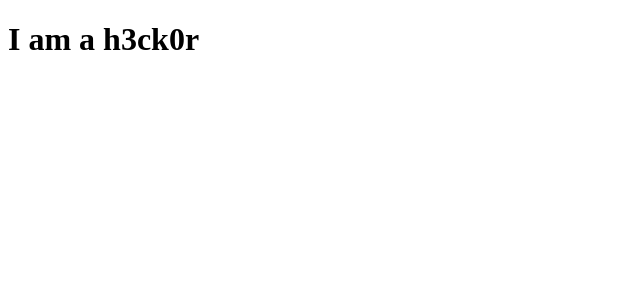
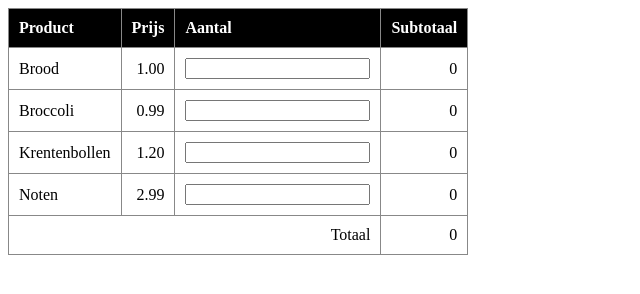
Before and after one commit to Mortivarus/shoppinglist, a plain HTML site: page index.html in a window 1280 px wide. Shown: the whole page, without its empty margins (0-640 px from the left). Drawn offline with Linux system fonts and the light colour scheme.

Commit message:
Go go Gadget shopping list!

```diff
--- a/index.html
+++ b/index.html
@@ -8,7 +8,52 @@
 </head>
 <body>
     <script src="scripts.js"></script>
+    <table>
+        <tr>
+            <th>Product</th>
+            <th>Prijs</th>
+            <th>Aantal</th>
+            <th>Subtotaal</th>
+        </tr>
+        <tr>
+            <td>Brood</td>
+            <td class="productPrice" id="number">1.00</td>
+            <td><input type="number" class="productQuantity"></td>
+            <td class="productTotalCost" id="number">0</td>
+        </tr>
+        <tr>
+            <td>Broccoli</td>
+            <td class="productPrice" id="number">0.99</td>
+            <td><input type="number" class="productQuantity"></td>
+            <td class="productTotalCost" id="number">0</td>
+        </tr>
+        <tr>
+            <td>Krentenbollen</td>
+            <td class="productPrice" id="number">1.20</td>
+            <td><input type="number" class="productQuantity"></td>
+            <td class="productTotalCost" id="number">0</td>
+        </tr>
+        <tr>
+            <td>Noten</td>
+            <td class="productPrice" id="number">2.99</td>
+            <td><input type="number" class="productQuantity"></td>
+            <td class="productTotalCost" id="number">0</td>
+        </tr>
+        <tr>
+            <td colspan="3" id="total">Totaal</td>
+            <td id="totalCost">0</td>
+        </tr>
 
-    <h1>I am a h3ck0r</h1>
+
+
+
+    </table>
+
+
+
+
+
+
+
 </body>
 </html>
--- a/style.css
+++ b/style.css
@@ -0,0 +1,19 @@
+table{
+    display: inline-table;
+    border-collapse: collapse;
+}
+
+th, td, table{
+    border: 1px solid #888;
+    padding: 10px;
+}
+
+th{
+    color: white;
+    background-color: black;
+    text-align: left;
+}
+
+#number, #totalCost, #total{
+    text-align: right;
+}
```
